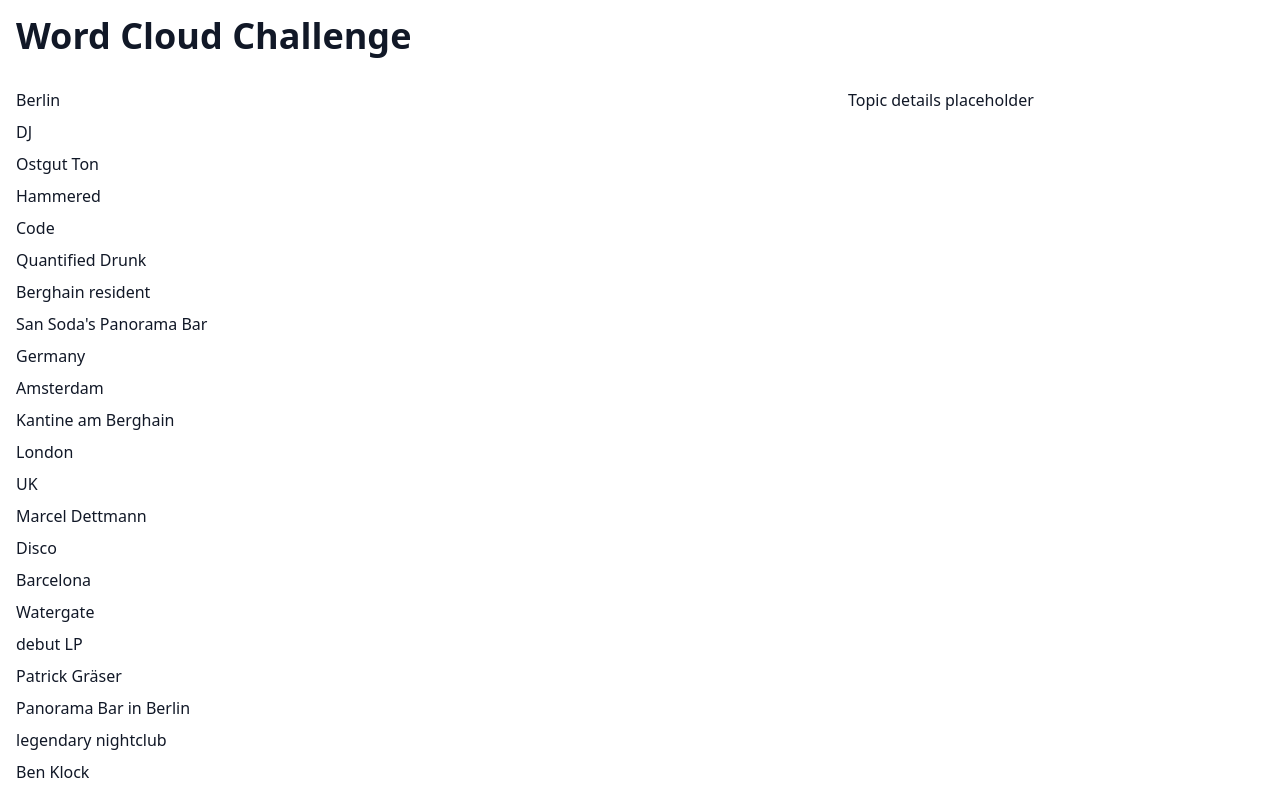
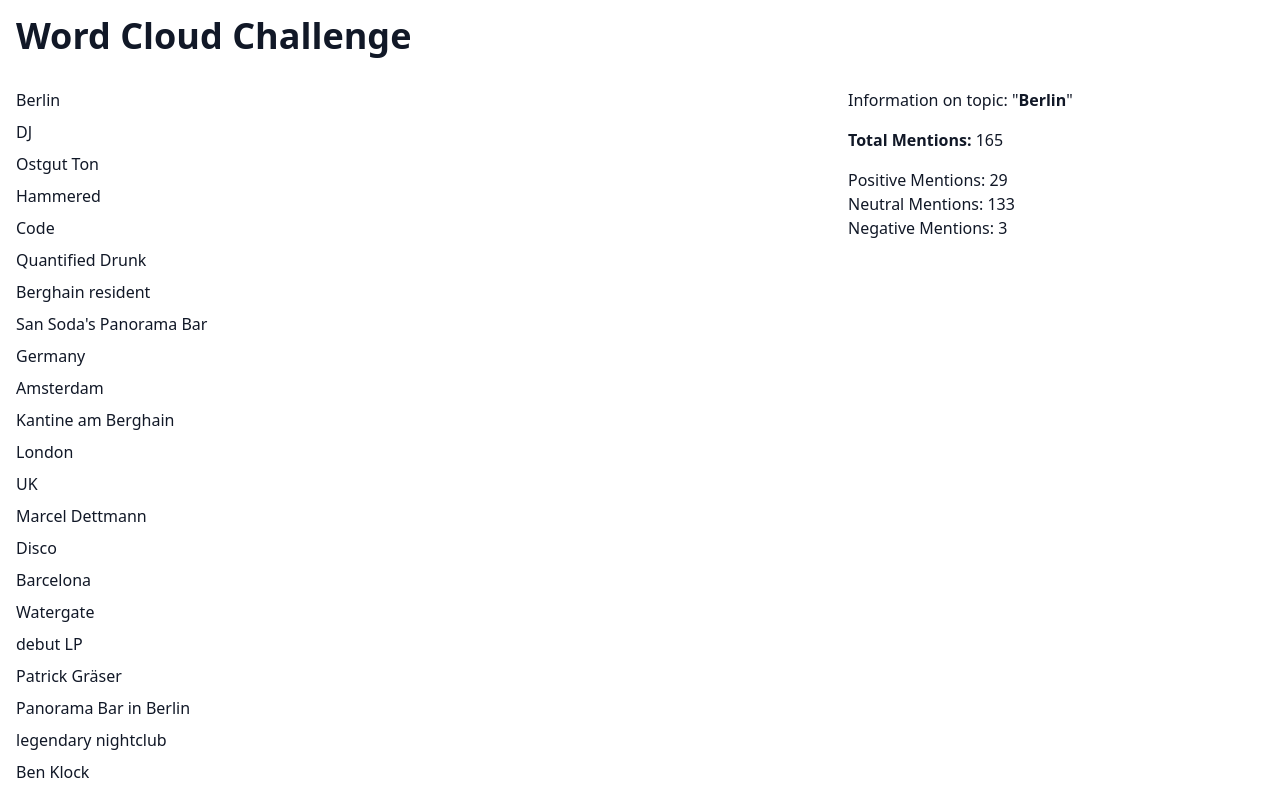
Before and after one commit to A-Cdeveloper/Word-Cloud, a React (Vite) app: page / in a window 1280 px wide. Shown: the top 796 px of the page. Built offline with nearby package versions, Linux system fonts and the light colour scheme.

Commit message:
TopicDetails  basic layout with test data (test topic)

```diff
--- a/src/components/TopicDetails.tsx
+++ b/src/components/TopicDetails.tsx
@@ -1,5 +1,39 @@
+import { useEffect } from "react";
+import { useTopicsStore } from "../store/topicsStore";
+
 const TopicDetails = () => {
-  return <p>Topic details placeholder</p>;
+  const setSelectedTopic = useTopicsStore((state) => state.setSelectedTopic);
+  const selectedTopic = useTopicsStore((state) => state.selectedTopic);
+
+  useEffect(() => {
+    setSelectedTopic({
+      id: "1751295897__Berlin",
+      label: "Berlin",
+      volume: 165,
+      sentimentScore: 65,
+      sentiment: { negative: 3, neutral: 133, positive: 29 },
+    });
+  }, [setSelectedTopic]);
+
+  if (!selectedTopic) {
+    return <p>Please select a topic to see details.</p>;
+  }
+
+  return (
+    <div className="space-y-4">
+      <h2 className="text-base mb-2">
+        Information on topic: "<strong>{selectedTopic.label}</strong>"
+      </h2>
+      <p>
+        <strong>Total Mentions:</strong> {selectedTopic.volume}
+      </p>
+      <ul>
+        <li>Positive Mentions: {selectedTopic.sentiment?.positive}</li>
+        <li>Neutral Mentions: {selectedTopic.sentiment?.neutral}</li>
+        <li>Negative Mentions: {selectedTopic.sentiment?.negative}</li>
+      </ul>
+    </div>
+  );
 };
 
 export default TopicDetails;
```
